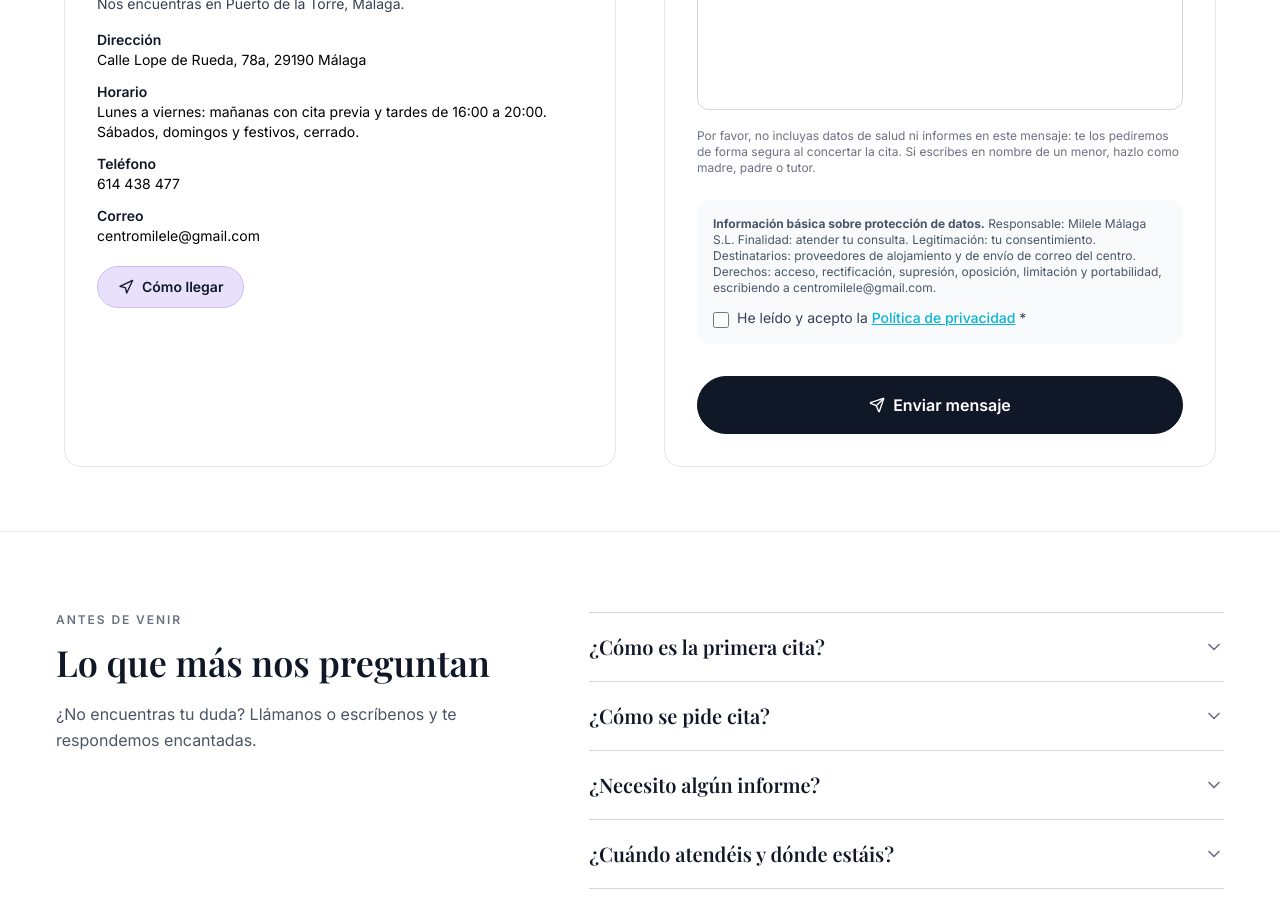
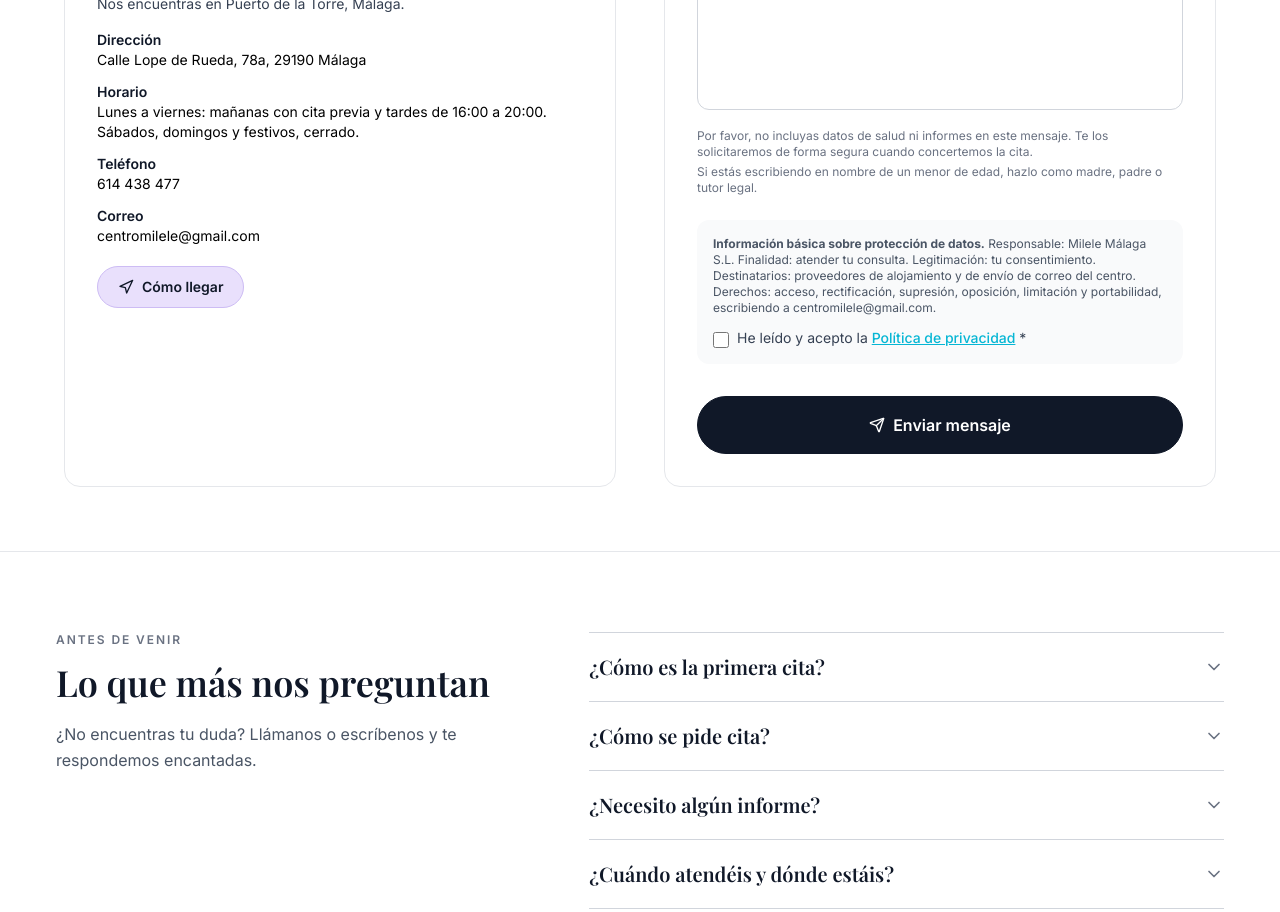
Before and after one commit to patricd17/centro-milele, a React (Vite) app in the folder frontend/: page /contact in a window 1280 px wide. Shown: the part 860-1772 px from the top of the page. Built offline with nearby package versions, Linux system fonts and the light colour scheme; no server answers; the database is empty.

Commit message:
Contacto: nuevo texto del aviso sobre datos de salud y menores
Co-Authored-By: Claude Sonnet 5.5 <noreply@anthropic.com>
Claude-Session: https://claude.ai/code/session_01Agnb9mRaFgduk5VT2bRYbk

```diff
--- a/frontend/src/pages/Contact.jsx
+++ b/frontend/src/pages/Contact.jsx
@@ -153,10 +153,13 @@ export default function Contact() {
                   ></textarea>
                 </div>
 
-                <p className="-mt-3 text-xs text-gray-500">
-                  Por favor, no incluyas datos de salud ni informes en este mensaje: te los pediremos de forma segura
-                  al concertar la cita. Si escribes en nombre de un menor, hazlo como madre, padre o tutor.
-                </p>
+                <div className="-mt-3 space-y-1 text-xs text-gray-500">
+                  <p>
+                    Por favor, no incluyas datos de salud ni informes en este mensaje. Te los solicitaremos de forma
+                    segura cuando concertemos la cita.
+                  </p>
+                  <p>Si estás escribiendo en nombre de un menor de edad, hazlo como madre, padre o tutor legal.</p>
+                </div>
 
                 {/* Campo trampa: oculto para las personas */}
                 <div aria-hidden="true" className="absolute -left-[9999px] h-0 w-0 overflow-hidden">
```
